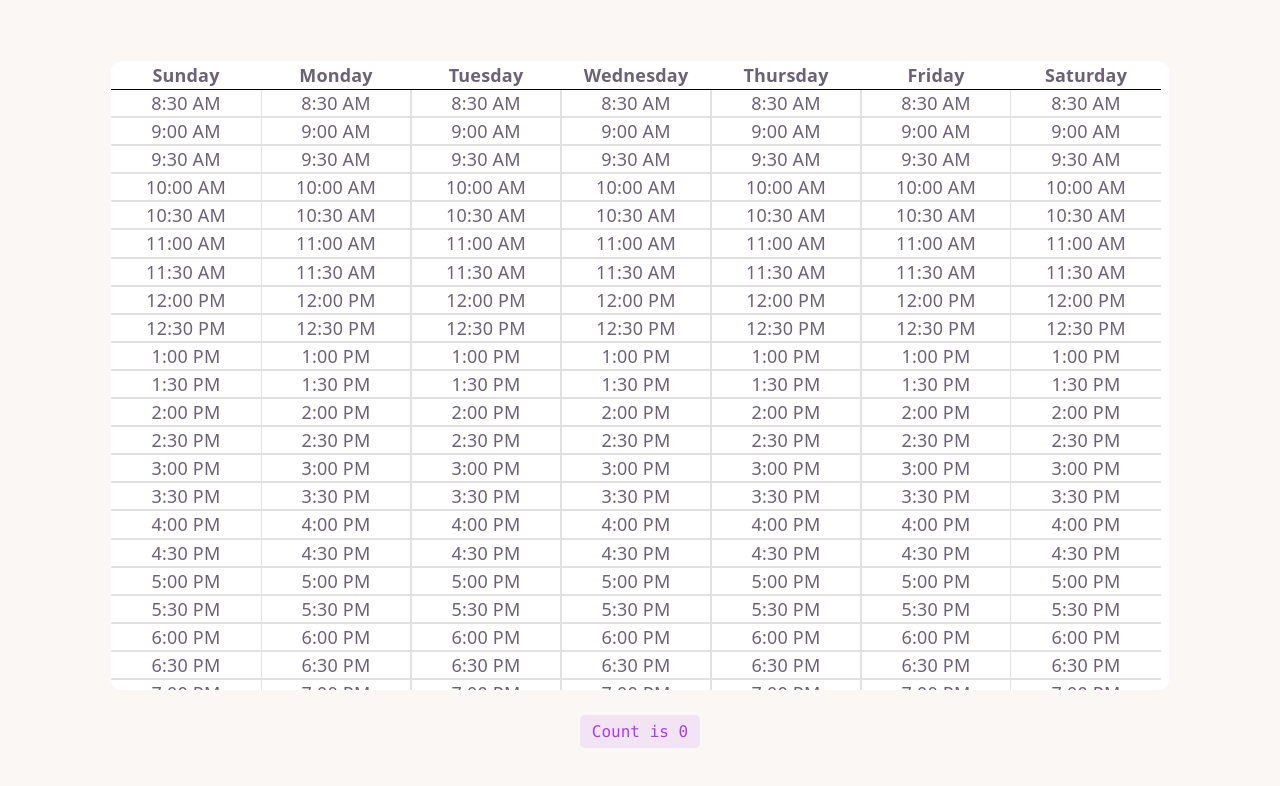
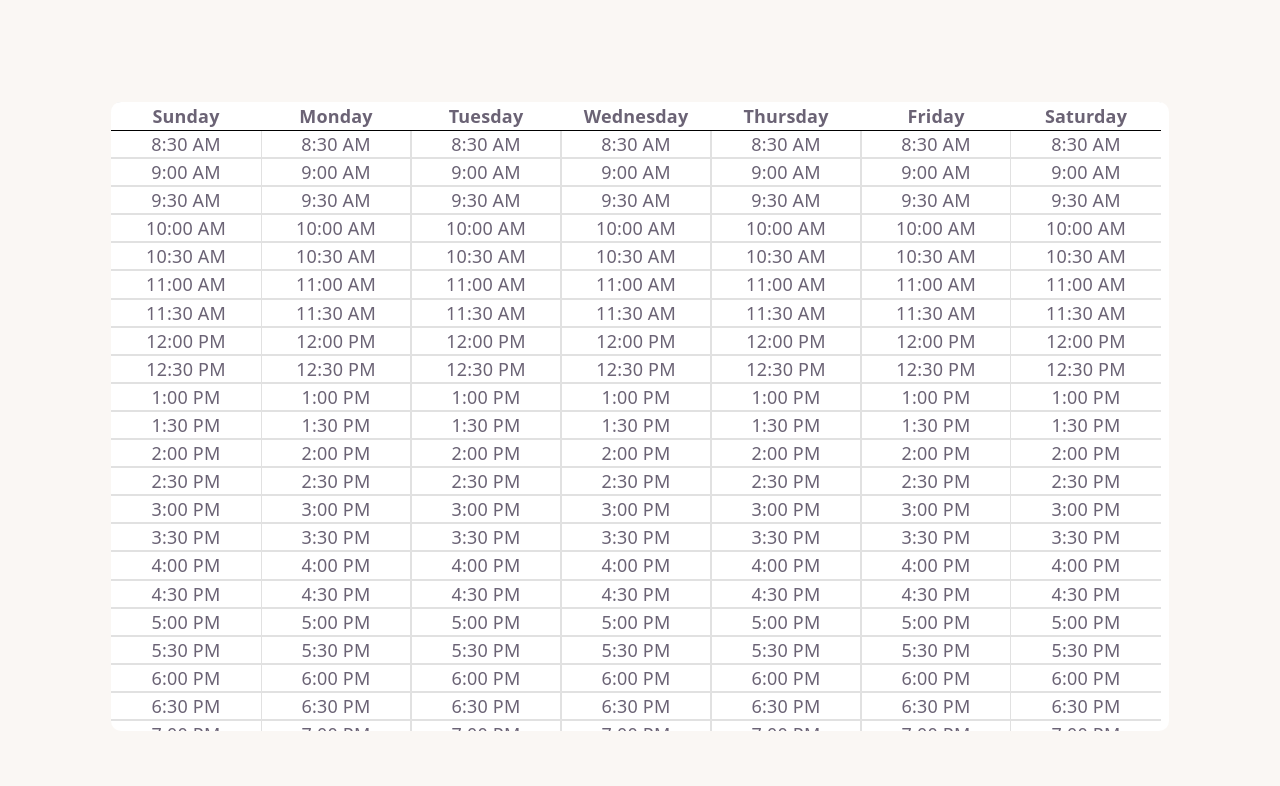
Before and after one commit to aidanmonty99/availabilitypicker, a React (Vite) app: page / in a window 1280 px wide. Shown: the top 786 px of the page. Built offline with nearby package versions, Linux system fonts and the light colour scheme.

Commit message:
touch up selection styling

```diff
--- a/src/App.css
+++ b/src/App.css
@@ -1,24 +1,3 @@
-.counter {
-  font-size: 16px;
-  padding: 5px 10px;
-  border-radius: 5px;
-  color: var(--accent);
-  background: var(--accent-bg);
-  border: 2px solid transparent;
-  transition:
-    background-color 0.3s,
-    border-color 0.3s;
-  margin-bottom: 24px;
-
-  &:hover {
-    border-color: var(--accent-border);
-  }
-  &:focus-visible {
-    outline: 2px solid var(--accent);
-    outline-offset: 2px;
-  }
-}
-
 .hero {
   position: relative;
 
@@ -237,6 +216,22 @@ th {
   /* align-items: center; Centers the tr elements horizontally */
 }
 
+.selected {
+  color: var(--accent);
+  background: var(--accent-bg);
+  transition:
+    background-color 0.3s,
+    border-color 0.3s;
+  border: 0.5px solid var(--accent-border) !important;
+
+  &:hover,
+  &:focus-visible {
+    z-index: 1;
+    outline: 2px solid var(--accent);
+    border-radius: 5px;
+  }
+}
+
 td {
   padding: 0px;
   text-align: center;
--- a/src/App.tsx
+++ b/src/App.tsx
@@ -3,32 +3,10 @@ import "./App.css";
 import Calendar from "./Calendar.tsx";
 
 function App() {
-  const [count, setCount] = useState(0);
-  const colorProgression = [
-    "#34d2eb",
-    "#34aeeb",
-    "#3499eb",
-    "#3480eb",
-    "#3471eb",
-  ];
-
   return (
     <>
       <section id="center">
         <Calendar />
-        <button
-          type="button"
-          className="counter"
-          style={{
-            backgroundColor:
-              count > 0
-                ? colorProgression[count % colorProgression.length]
-                : undefined,
-          }}
-          onClick={() => setCount((count) => count + 1)}
-        >
-          Count is {count}
-        </button>
       </section>
     </>
   );
--- a/src/Calendar.tsx
+++ b/src/Calendar.tsx
@@ -43,12 +43,10 @@ function Calendar() {
     const dataContainer = tableDataRef.current;
     if (!dataContainer) return;
     const cells = dataContainer.querySelectorAll(".cell");
-    const newlySelected = new Set<string>();
+    const selectedIds = new Set<string>();
 
     for (const cell of cells) {
       const id: string = cell.getAttribute("id");
-      if (!id || id !== "Wednesday-15:00") continue;
-
       const cellRect = cell.getBoundingClientRect();
 
       // Check overlapping boundaries
@@ -60,13 +58,14 @@ function Calendar() {
       );
 
       if (isOverlapping) {
-        newlySelected.add(id);
+        selectedIds.add(id);
+        cell.classList.add("selected");
+      } else {
+        cell.classList.remove("selected");
       }
     }
 
-    // console.log(`newlySelected: ${JSON.stringify([...newlySelected])}`);
-
-    setSelectedIds(newlySelected);
+    setSelectedIds(selectedIds);
   };
 
   const handlePointerMove = (e: React.PointerEvent<HTMLTableCellElement>) => {
@@ -87,7 +86,6 @@ function Calendar() {
 
   const handlePointerUp = () => {
     setIsSelecting(false);
-    console.log(`selectionRect: ${JSON.stringify(selectionRect)}`);
   };
 
   const scrollRef = useRef<HTMLTableRowElement>(null);
--- a/src/index.css
+++ b/src/index.css
@@ -4,9 +4,9 @@
   --bg: #fff;
   --border: #e5e4e7;
   --code-bg: #f4f3ec;
-  --accent: #aa3bff;
-  --accent-bg: rgba(170, 59, 255, 0.1);
-  --accent-border: rgba(170, 59, 255, 0.5);
+  --accent: #1966ca;
+  --accent-bg: #85b6f7;
+  --accent-border: #3071c782;
   --social-bg: rgba(244, 243, 236, 0.5);
   --shadow:
     rgba(0, 0, 0, 0.1) 0 10px 15px -3px, rgba(0, 0, 0, 0.05) 0 4px 6px -2px;
```
